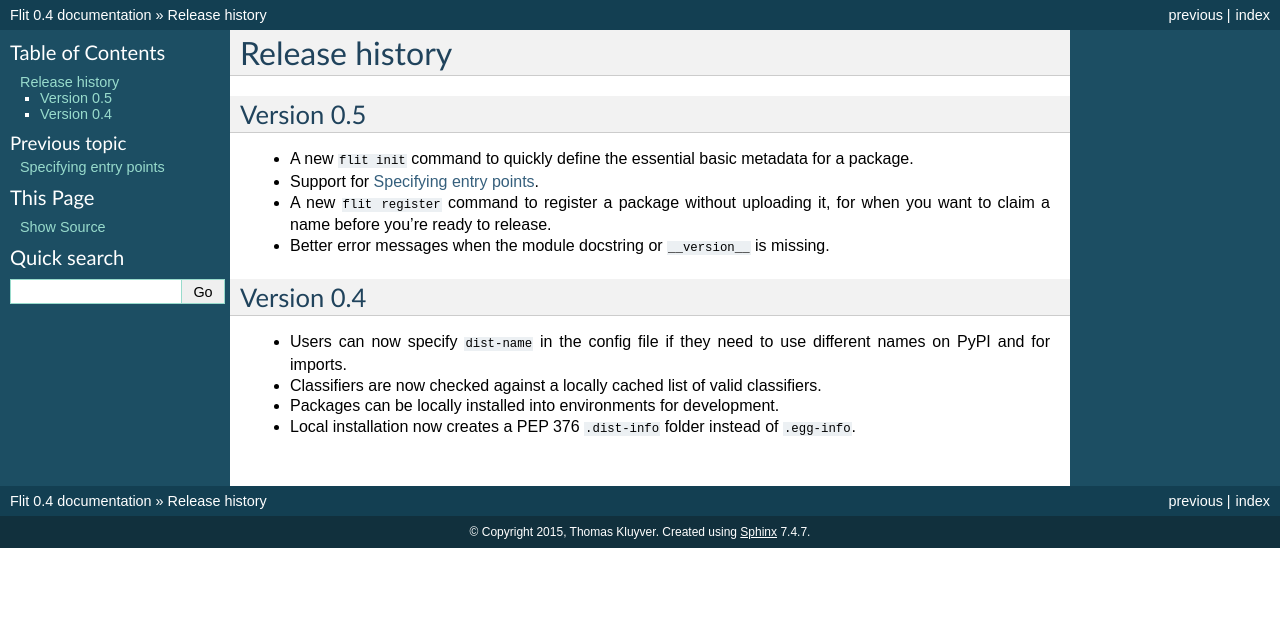
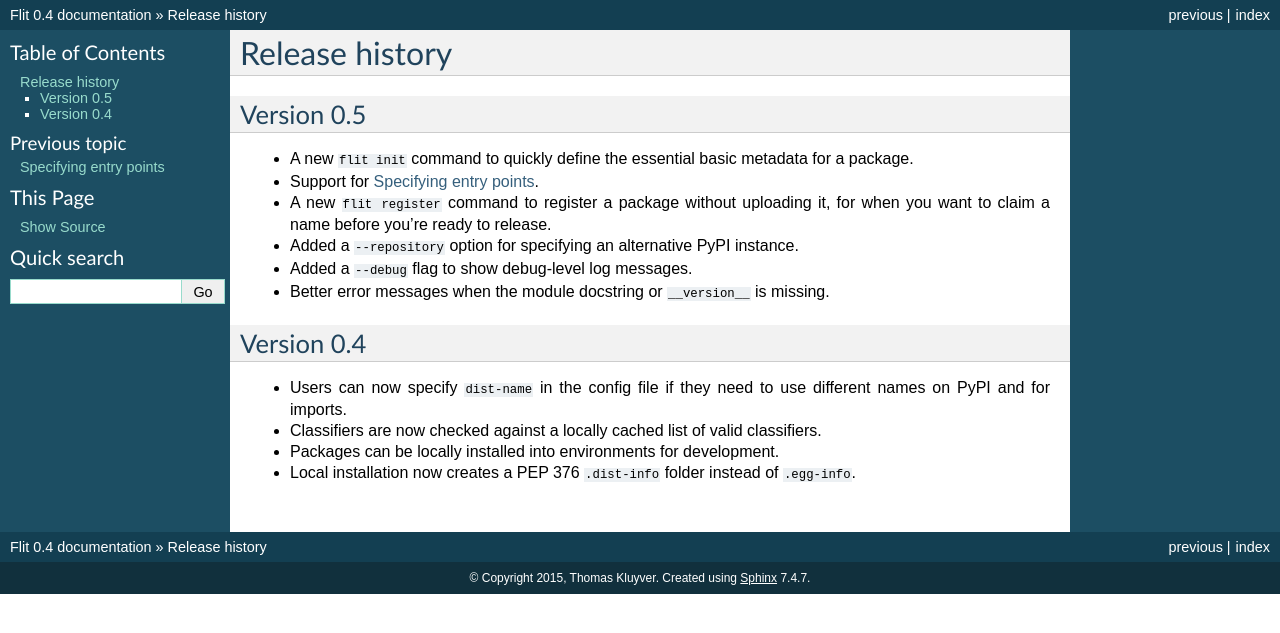
Before and after one commit to pypa/flit, a Sphinx documentation site: the page built from doc/history.rst, in a window 1280 px wide. Shown: the top 633 px of the page. Built offline with Sphinx 7.4.7, drawn with Linux system fonts in a browser that asks for light colours.

Commit message:
New command line options in release notes

```diff
--- a/doc/history.rst
+++ b/doc/history.rst
@@ -9,6 +9,8 @@
 - Support for :doc:`entrypoints`.
 - A new ``flit register`` command to register a package without uploading it,
   for when you want to claim a name before you're ready to release.
+- Added a ``--repository`` option for specifying an alternative PyPI instance.
+- Added a ``--debug`` flag to show debug-level log messages.
 - Better error messages when the module docstring or ``__version__`` is missing.
 
 Version 0.4
```
